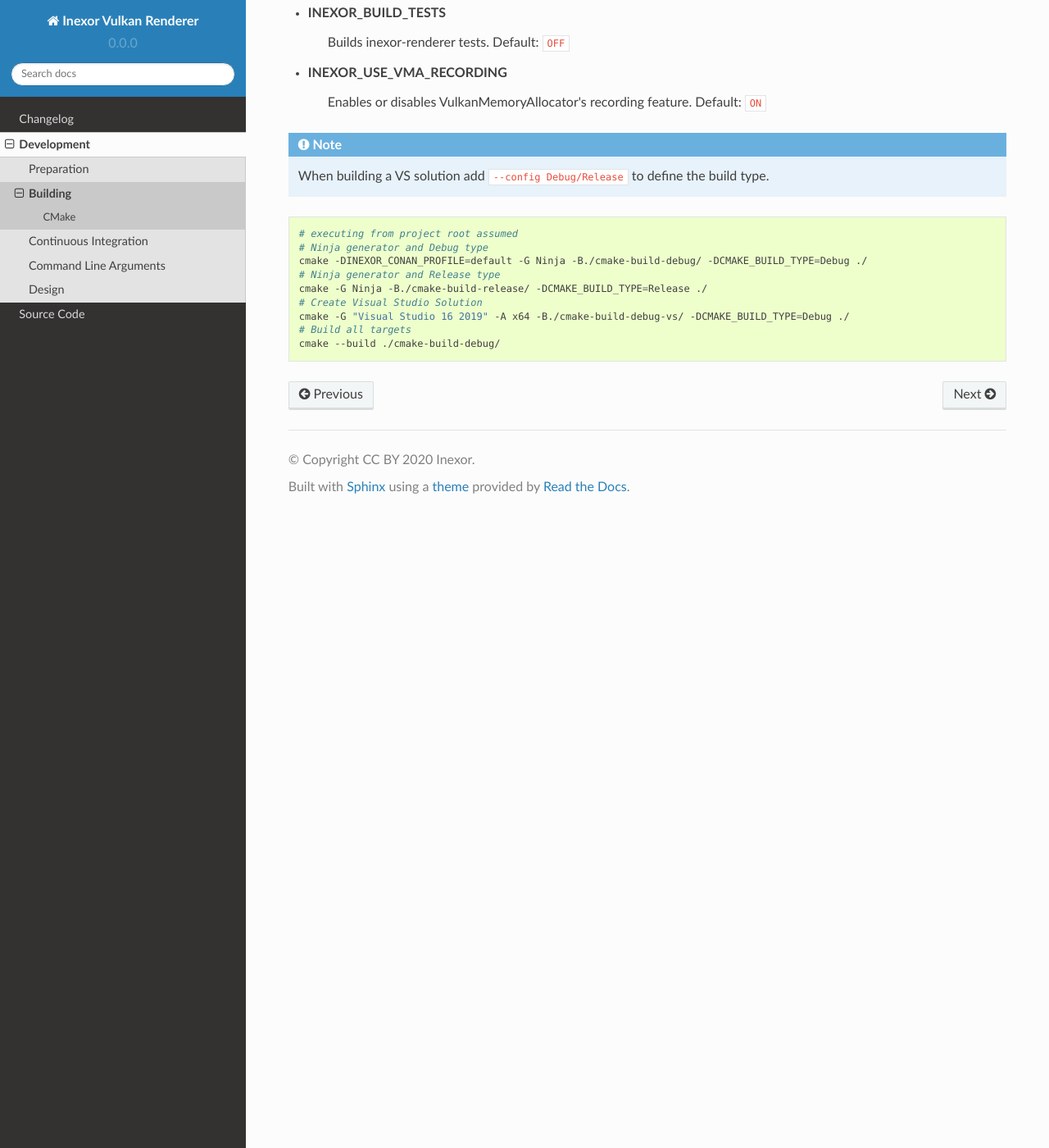
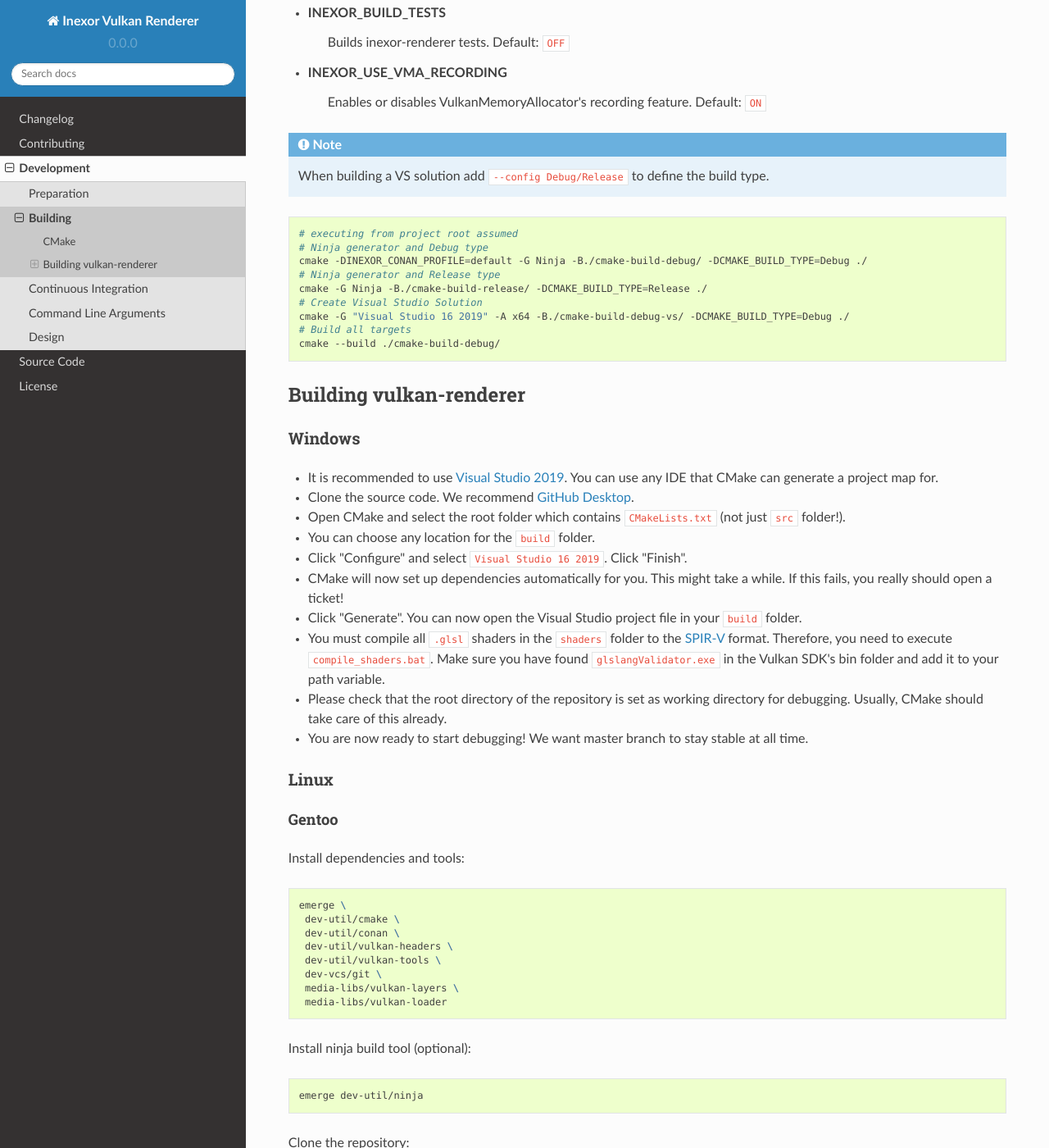
Before and after one commit to inexorgame/vulkan-renderer, a Sphinx documentation site: the page built from documentation/source/development/building.rst, in a window 1280 px wide and 1400 px high, scrolled down 951 px. Shown: the whole window at 82% size. Built offline with Sphinx 7.4.7 and the Read the Docs theme 2.0.0, drawn with Linux system fonts in a browser that asks for light colours; pages that are not in the unit, such as notebooks, are missing from menus; some of the changed text lies outside the part shown.

Commit message:
[doc] Convert md to rst and update documentation

```diff
--- a/documentation/source/content.rst.inc
+++ b/documentation/source/content.rst.inc
@@ -2,12 +2,14 @@
 Documentation
 =============
 
-.. include:: ../../README.md
+.. include:: ../../README.rst
 
 .. toctree::
     :maxdepth: 2
     :hidden:
 
     changelog/main
+    contributing/main
     development/main
     code/main
+    license/main
--- /dev/null
+++ b/documentation/source/contributing/code_of_conduct.rst
@@ -0,0 +1,3 @@
+:orphan:
+
+.. include:: ../../../CODE_OF_CONDUCT.rst
--- /dev/null
+++ b/documentation/source/contributing/contributors.rst
@@ -0,0 +1,4 @@
+Contributors
+============
+
+.. include:: ../../../CONTRIBUTING.rst
--- a/documentation/source/development/building.rst
+++ b/documentation/source/development/building.rst
@@ -51,3 +51,97 @@ Available CMake options
     cmake -G "Visual Studio 16 2019" -A x64 -B./cmake-build-debug-vs/ -DCMAKE_BUILD_TYPE=Debug ./
     # Build all targets
     cmake --build ./cmake-build-debug/
+
+Building vulkan-renderer
+------------------------
+
+Windows
+^^^^^^^
+
+- It is recommended to use `Visual Studio 2019 <https://visualstudio.microsoft.com/>`__. You can use any IDE that CMake can generate a project map for.
+- Clone the source code. We recommend `GitHub Desktop <https://desktop.github.com/>`__.
+- Open CMake and select the root folder which contains ``CMakeLists.txt`` (not just ``src`` folder!).
+- You can choose any location for the ``build`` folder.
+- Click "Configure" and select ``Visual Studio 16 2019``. Click "Finish".
+- CMake will now set up dependencies automatically for you. This might take a while. If this fails, you really should open a ticket!
+- Click "Generate". You can now open the Visual Studio project file in your ``build`` folder.
+- You must compile all ``.glsl`` shaders in the ``shaders`` folder to the `SPIR-V <https://en.wikipedia.org/wiki/Standard_Portable_Intermediate_Representation>`__ format. Therefore, you need to execute ``compile_shaders.bat``. Make sure you have found ``glslangValidator.exe`` in the Vulkan SDK's bin folder and add it to your path variable.
+- Please check that the root directory of the repository is set as working directory for debugging. Usually, CMake should take care of this already.
+- You are now ready to start debugging! We want master branch to stay stable at all time.
+
+Linux
+^^^^^
+
+Gentoo
+""""""
+
+Install dependencies and tools:
+
+.. code-block:: bash
+
+    emerge \
+     dev-util/cmake \
+     dev-util/conan \
+     dev-util/vulkan-headers \
+     dev-util/vulkan-tools \
+     dev-vcs/git \
+     media-libs/vulkan-layers \
+     media-libs/vulkan-loader
+
+Install ninja build tool (optional):
+
+.. code-block:: bash
+
+    emerge dev-util/ninja
+
+Clone the repository:
+
+.. code-block:: bash
+
+    git clone https://github.com/inexorgame/vulkan-renderer
+    cd vulkan-renderer
+
+Create build directory:
+
+.. code-block:: bash
+
+    mkdir build
+    cd $_
+
+Configure cmake:
+
+.. note::
+
+    - ``INEXOR_USE_VMA_RECORDING`` is required to be ``OFF`` in linux builds.
+    - Only pass ``-GNinja`` if the ninja build tool is installed.
+
+.. code-block:: bash
+
+    cmake .. \
+     -DCMAKE_BUILD_TYPE=Debug \
+     -DINEXOR_USE_VMA_RECORDING=OFF \
+     -GNinja
+
+Build and run:
+
+.. code-block:: bash
+
+    cd ..
+    cmake --build build --target inexor-vulkan-renderer-example
+    ./build/bin/inexor-vulkan-renderer-example
+
+
+Other distributions
+"""""""""""""""""""
+
+`We are working on it <https://github.com/inexorgame/vulkan-renderer/issues/19)>`__
+
+Mac
+^^^
+
+Currently, we do not support Mac because it would require us to use `MoltenVK <https://github.com/KhronosGroup/MoltenVK>`__ to get Vulkan running on Mac OS.
+
+Android
+^^^^^^^
+
+We might support Android in the future.
--- a/documentation/source/development/preparation.rst
+++ b/documentation/source/development/preparation.rst
@@ -19,6 +19,9 @@ Required Software
 Optional Software
 -----------------
 
+`Ninja Build System <https://ninja-build.org/>`__
+    Improve your build times with ninja.
+
 `Doxygen <http://www.doxygen.nl/download.html>`__
     Required by the documentation. Must be available from command line.
 
--- /dev/null
+++ b/documentation/source/license/main.rst
@@ -0,0 +1,6 @@
+*******
+License
+*******
+
+
+.. include:: ../../../LICENSE.md
```
Also changed, not shown: BUILDING.md (deleted, +0 -70 lines), CODE_OF_CONDUCT.rst (renamed from CODE_OF_CONDUCT.md, +26 -21 lines), CONTRIBUTING.md (deleted, +0 -29 lines), CONTRIBUTING.rst (added, +29 -0 lines), README.md (deleted, +0 -210 lines), README.rst (added, +240 -0 lines), documentation/source/contributing/main.rst (added, +9 -0 lines).
